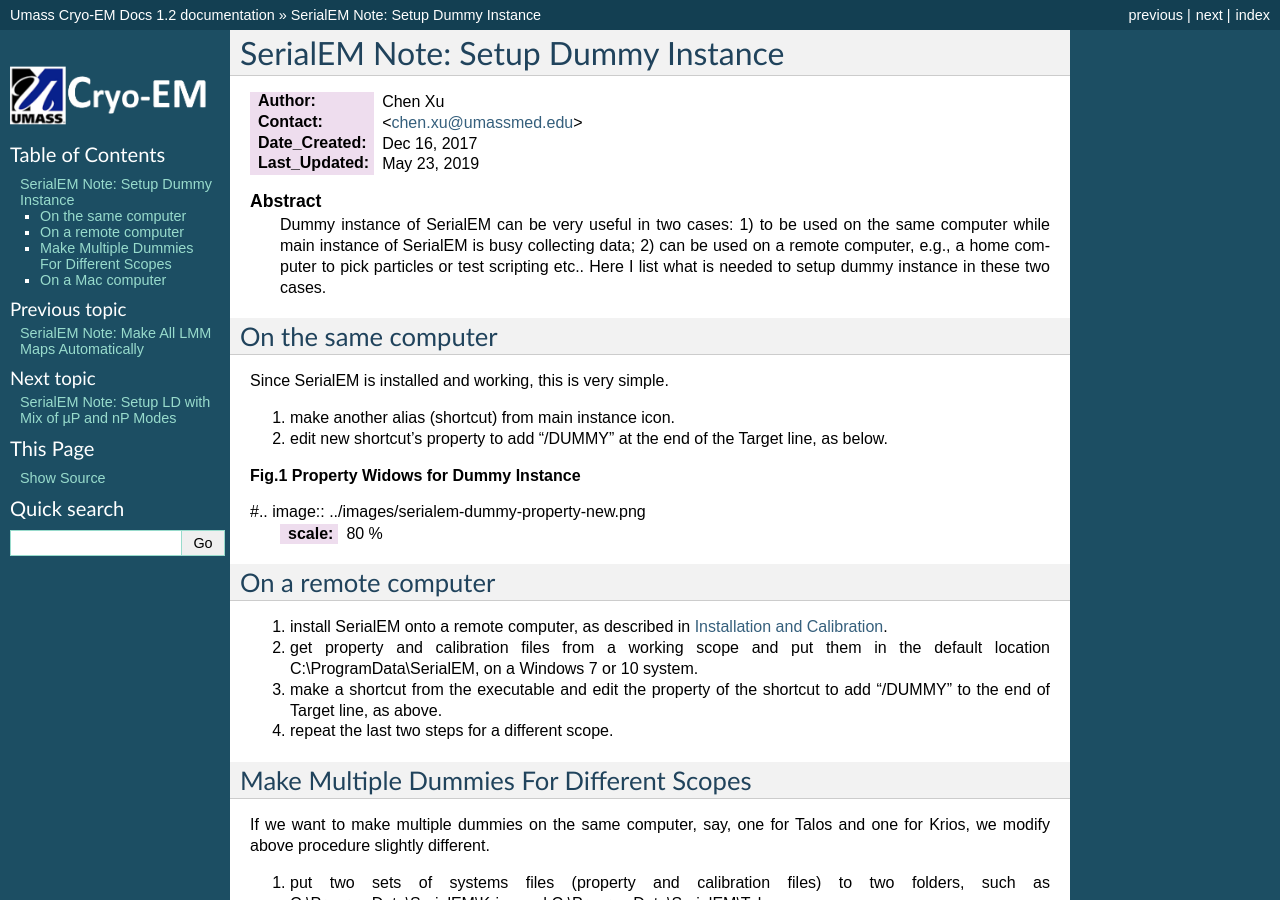
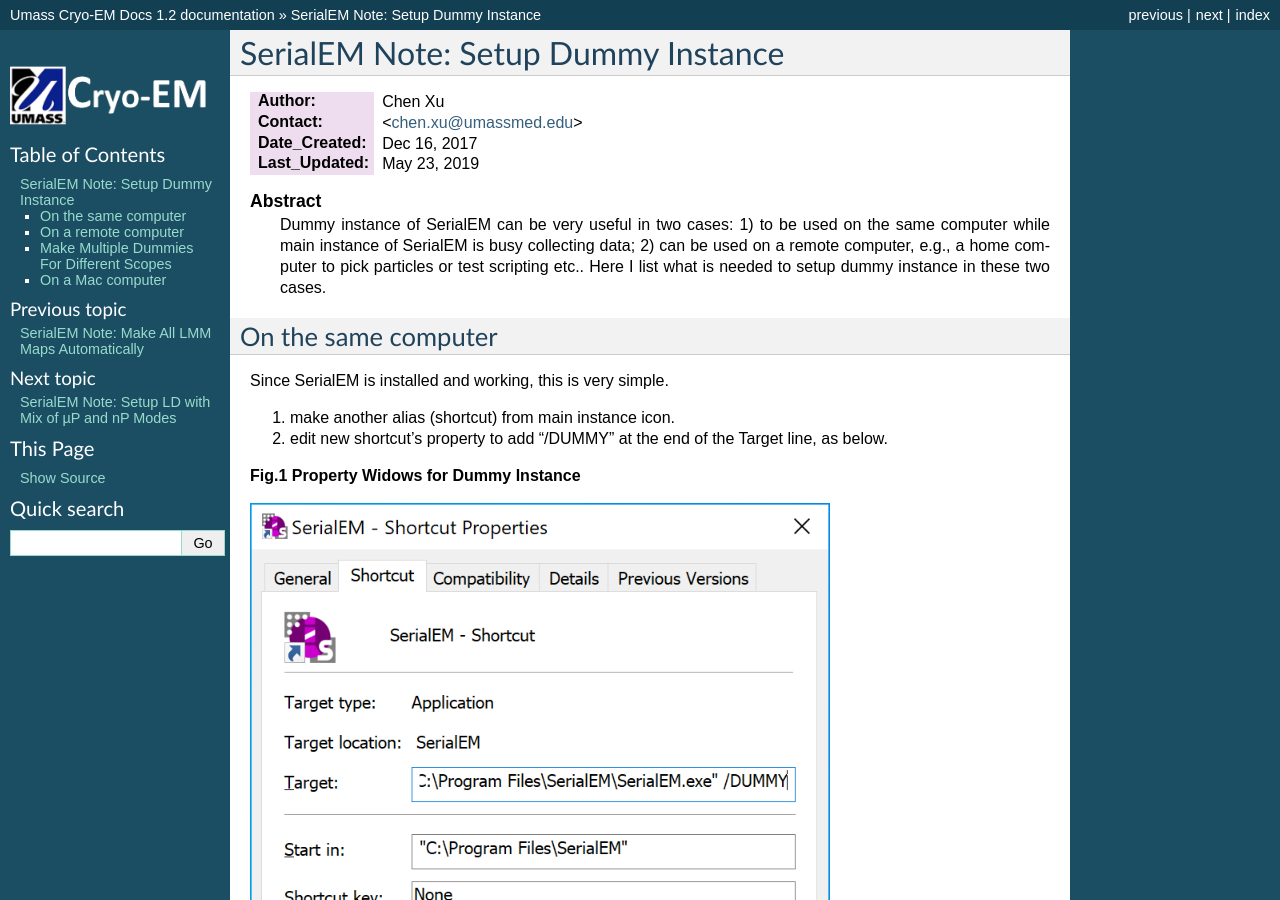
Before and after one commit to xuchen66/sphinx-emdocs, a Sphinx documentation site: the page built from source/serialEM-note-setup-dummy.rst, in a window 1280 px wide and 900 px high. Built offline with Sphinx 7.4.7, drawn with Linux system fonts in a browser that asks for light colours; pages that are not in the unit, such as notebooks, are missing from menus.

Commit message:
Update serialEM-note-setup-dummy.rst

```diff
--- a/source/serialEM-note-setup-dummy.rst
+++ b/source/serialEM-note-setup-dummy.rst
@@ -28,7 +28,7 @@
 
 **Fig.1 Property Widows for Dummy Instance**
 
-#.. image:: ../images/serialem-dummy-property-new.png
+.. image:: ../images/serialem-dummy-property-new.png
    :scale: 80 %
 ..   :height: 544 px
    :width: 384 px
```
